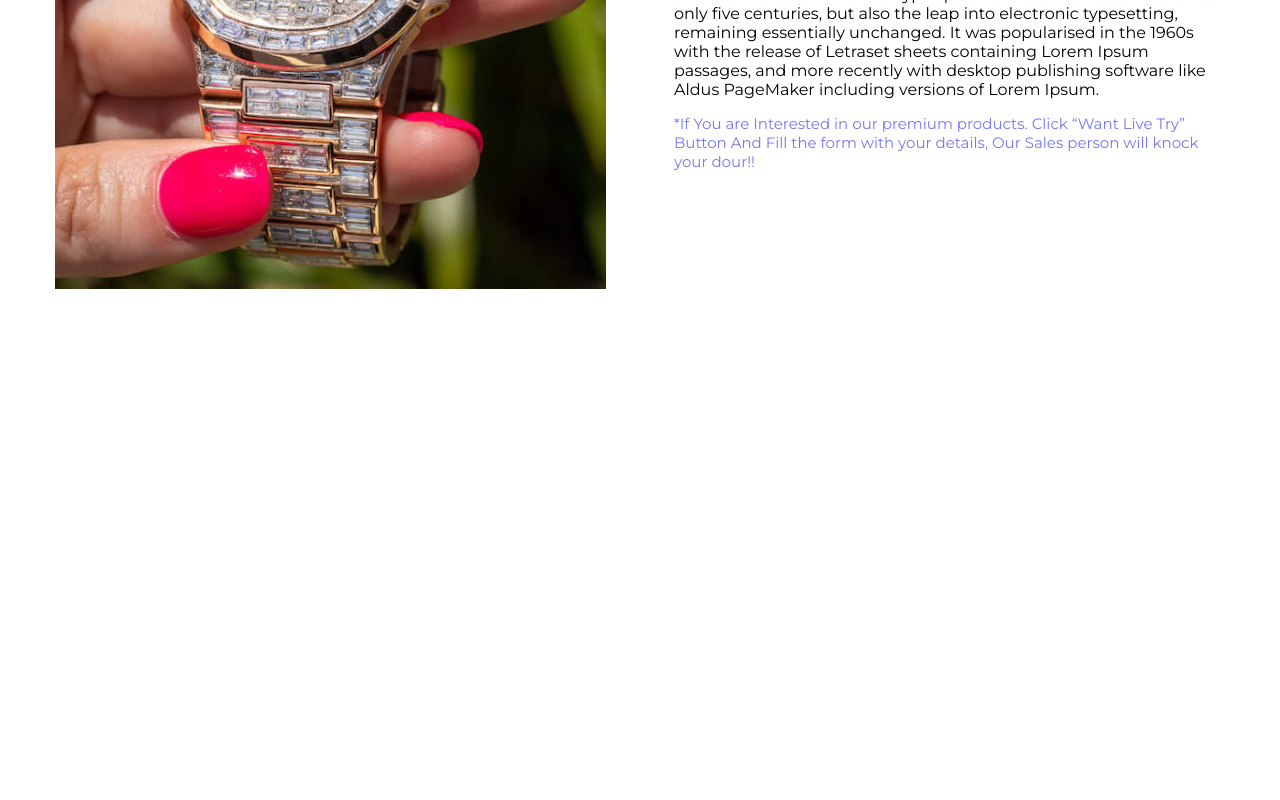
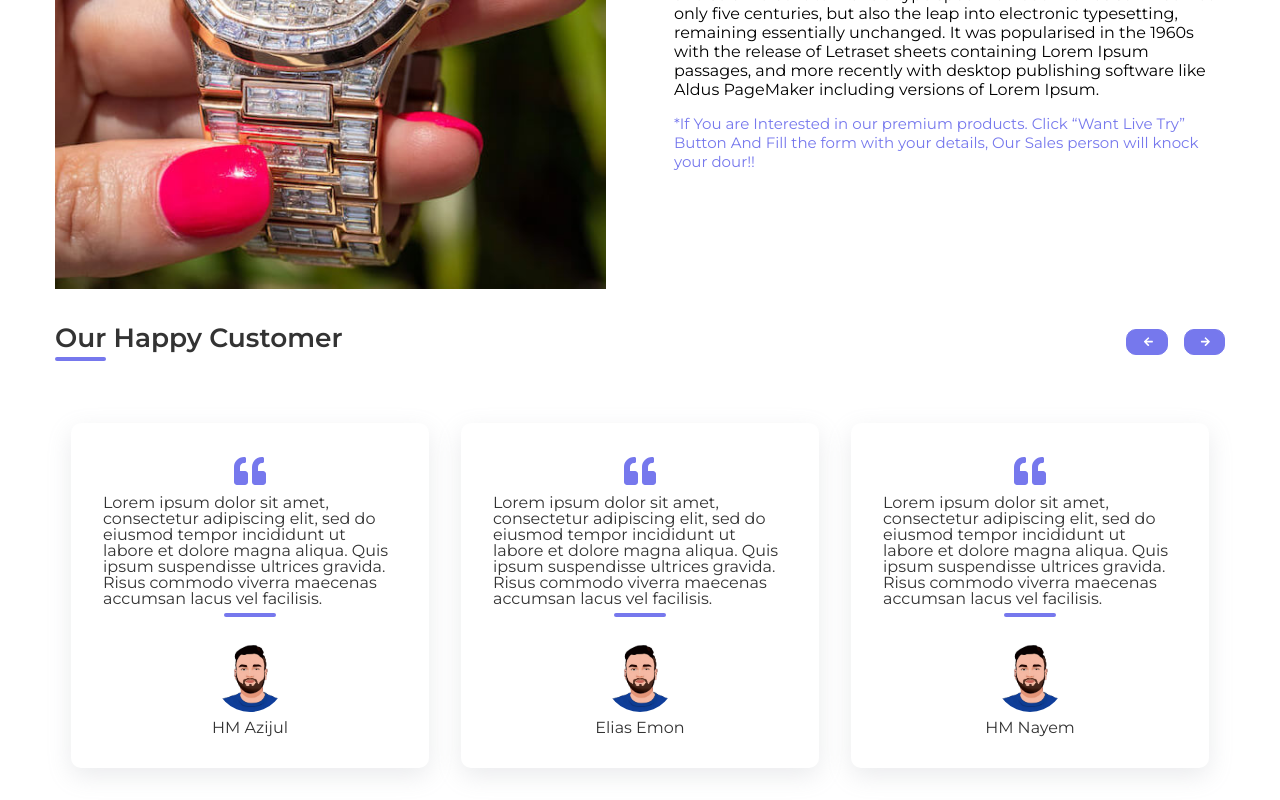
Before and after one commit to XParif/FrontEndWatchStorefsArmyProject, a Next.js app: page / in a window 1280 px wide. Shown: the part 3924-4724 px from the top of the page. Before the commit the page ends 4217 px from the top, so only its background shows below. Built offline with nearby package versions, Linux system fonts and the light colour scheme.

Commit message:
OurHappyCustomer section added

```diff
--- /dev/null
+++ b/components/home/happyCustomer/OurHappyCustomerStyle.jsx
@@ -0,0 +1,5 @@
+import styled from "styled-components";
+
+const OurHappyCustomerStyle = styled.div``;
+
+export default OurHappyCustomerStyle
--- /dev/null
+++ b/components/home/happyCustomer/Review.jsx
@@ -0,0 +1,51 @@
+import styled from "styled-components";
+import { FaQuoteLeft } from "react-icons/fa";
+import BlockText from "../../shared/texts/BlockText";
+import Bar from "../../shared/texts/Bar";
+
+const ReviewStyle = styled.div`
+  margin: 1rem;
+  padding: 2rem;
+  border-radius: 10px;
+  display: flex;
+  flex-direction: column;
+  align-items: center;
+
+  box-shadow: rgba(149, 157, 165, 0.2) 0px 8px 24px;
+`;
+
+const FaQuoteLeftStyle = styled.div`
+  color: ${({ theme }) => theme?.color?.primary};
+  font-size: 2rem;
+`;
+
+const Reviewer = styled.div`
+  display: flex;
+  flex-direction: column;
+  align-items: center;
+  gap: .5rem;
+  & > img {
+    width: 70px;
+    border-radius: 50%;
+  }
+`;
+
+const Review = ({review}) => {
+  return (
+    <ReviewStyle>
+      <FaQuoteLeftStyle>
+        <FaQuoteLeft />
+      </FaQuoteLeftStyle>
+      <BlockText>
+        {review.comment}
+      </BlockText>
+      <Bar />
+      <Reviewer>
+        <img src={review.profile.image} alt="Profile Picture" />
+        <BlockText>{review.profile.name}</BlockText>
+      </Reviewer>
+    </ReviewStyle>
+  );
+};
+
+export default Review;
--- /dev/null
+++ b/components/home/happyCustomer/SectionBody.jsx
@@ -0,0 +1,8 @@
+import styled from "styled-components";
+
+const SectionBody = styled.div`
+  display: flex;
+  justify-content: space-between;
+`;
+
+export default SectionBody;
--- /dev/null
+++ b/components/home/happyCustomer/index.jsx
@@ -0,0 +1,61 @@
+import styled from "styled-components";
+import Container from "../../shared/container";
+import SectionHeading from "../../shared/sectionHeaders";
+import Background from "./../../shared/backgrounds";
+import TwoButtonPagination from "./../../shared/twoButtonPagination";
+import Review from "./Review";
+import SectionBody from "./SectionBody";
+import OurHappyCustomerStyle from "./OurHappyCustomerStyle";
+
+const reviews = [
+  {
+    id: 1,
+    profile: {
+      name: "HM Azijul",
+      image: "/images/review/profile.png",
+    },
+    comment:
+      "Lorem ipsum dolor sit amet, consectetur adipiscing elit, sed do eiusmod tempor incididunt ut labore et dolore magna aliqua. Quis ipsum suspendisse ultrices gravida. Risus commodo viverra maecenas accumsan lacus vel facilisis.",
+  },
+  {
+    id: 2,
+    profile: {
+      name: "Elias Emon",
+      image: "/images/review/profile.png",
+    },
+    comment:
+      "Lorem ipsum dolor sit amet, consectetur adipiscing elit, sed do eiusmod tempor incididunt ut labore et dolore magna aliqua. Quis ipsum suspendisse ultrices gravida. Risus commodo viverra maecenas accumsan lacus vel facilisis.",
+  },
+  {
+    id: 3,
+    profile: {
+      name: "HM Nayem",
+      image: "/images/review/profile.png",
+    },
+    comment:
+      "Lorem ipsum dolor sit amet, consectetur adipiscing elit, sed do eiusmod tempor incididunt ut labore et dolore magna aliqua. Quis ipsum suspendisse ultrices gravida. Risus commodo viverra maecenas accumsan lacus vel facilisis.",
+  },
+];
+
+const OurHappyCustomer = () => {
+  return (
+    <Background bg="white">
+      <Container>
+        <OurHappyCustomerStyle>
+          <SectionHeading
+            title="Our Happy Customer"
+            size="lg"
+            weight="semiBold"
+          >
+            <TwoButtonPagination />
+          </SectionHeading>
+          <SectionBody>
+            {reviews.map((review) => <Review key={review.id} review={review} />)}
+          </SectionBody>
+        </OurHappyCustomerStyle>
+      </Container>
+    </Background>
+  );
+};
+
+export default OurHappyCustomer;
--- a/components/home/index.jsx
+++ b/components/home/index.jsx
@@ -6,6 +6,7 @@ import Slider from "./slider";
 import HotOffer from "./hotOffer";
 import AllProduct from "./allProduct";
 import Upcoming from "./upcoming";
+import OurHappyCustomer from "./happyCustomer";
 
 const HomgePage = () => {
   return (
@@ -18,6 +19,7 @@ const HomgePage = () => {
       <Upcoming/>
       <SpecialFeatures />
       <MostPremiumWatch />
+      <OurHappyCustomer/>
     </>
   );
 };
```
Also changed, not shown: public/images/review/profile.png (added).
